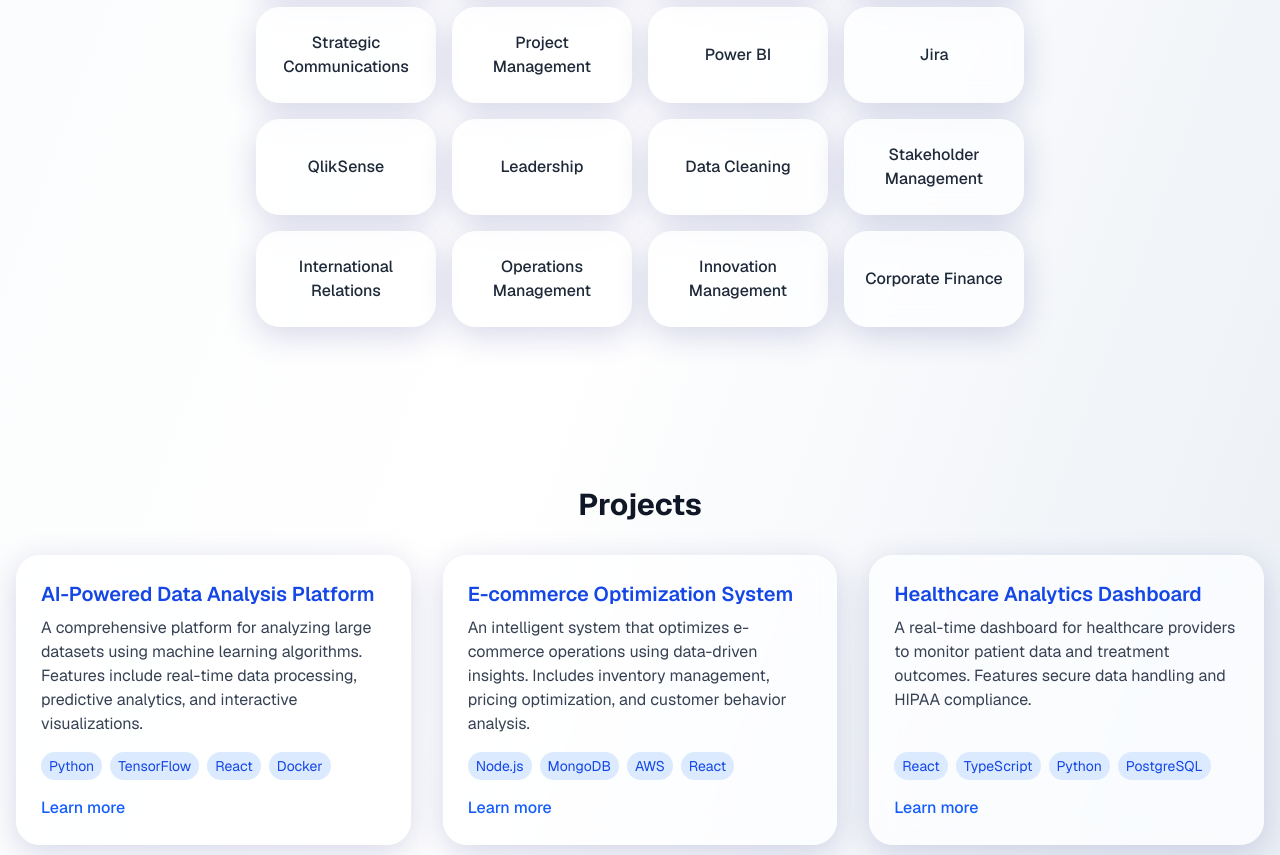
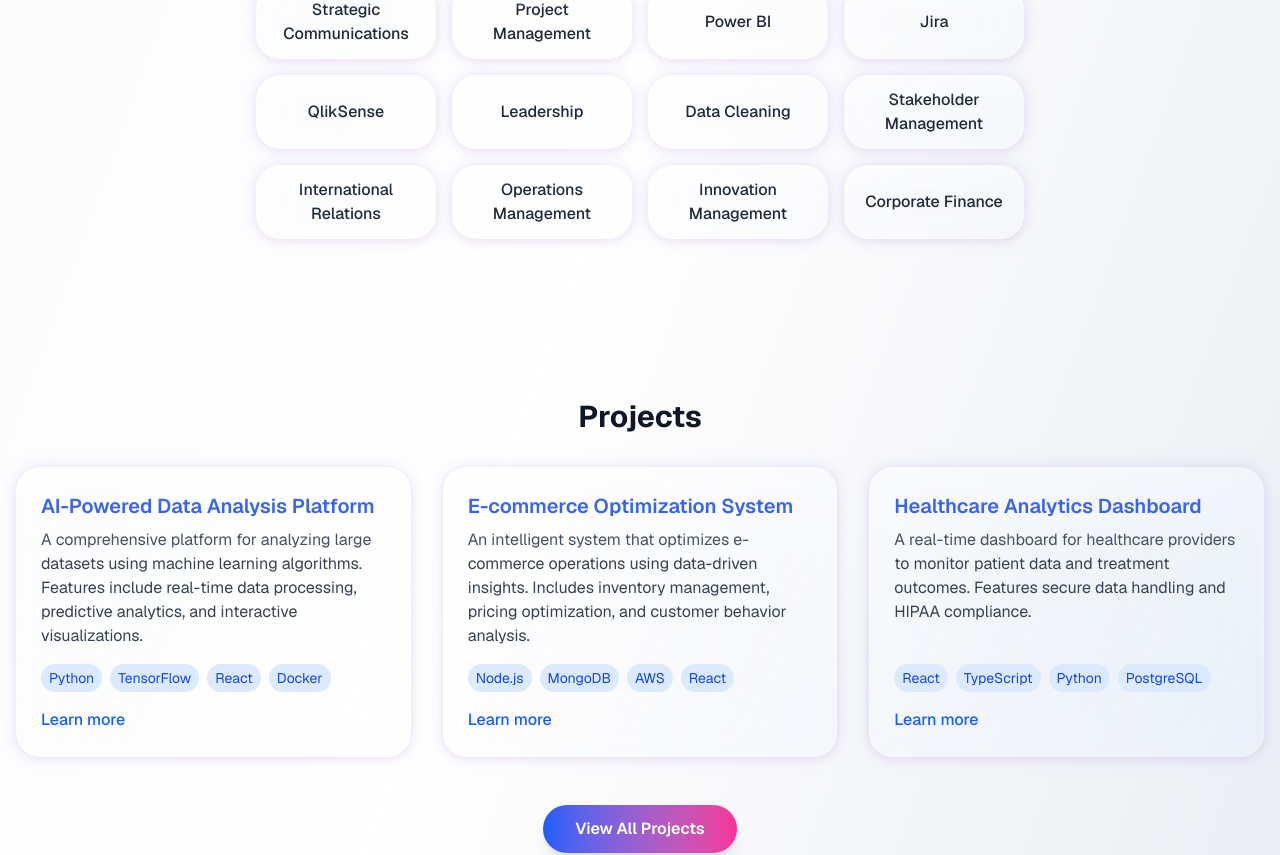
Before and after one commit to mattkasteng/newrep, a Next.js app: page / in a window 1280 px wide. Shown: the part 1661-2516 px from the top of the page. Built offline with nearby package versions, Linux system fonts and the light colour scheme.

Commit message:
Add glassmorphism effects to cards and sections

```diff
--- a/src/app/components/Header.tsx
+++ b/src/app/components/Header.tsx
@@ -1,6 +1,6 @@
 'use client';
 
-import React, { useEffect, useState } from "react";
+import React, { useState, useEffect } from "react";
 import Link from "next/link";
 import { usePathname } from "next/navigation";
 
@@ -19,15 +19,10 @@ const navLinks = [
 
 const Header: React.FC = () => {
   const pathname = usePathname();
-  const [hash, setHash] = useState("");
+  const [activeHash, setActiveHash] = useState<string>('');
 
   useEffect(() => {
-    if (typeof window !== "undefined") {
-      setHash(window.location.hash);
-      const onHashChange = () => setHash(window.location.hash);
-      window.addEventListener("hashchange", onHashChange);
-      return () => window.removeEventListener("hashchange", onHashChange);
-    }
+    setActiveHash(window.location.hash);
   }, []);
 
   return (
@@ -52,9 +47,9 @@ const Header: React.FC = () => {
         </Link>
         <ul className="flex gap-4 sm:gap-8 text-base font-medium">
           {navLinks.map((link) => {
-            const isHashLink = link.href.startsWith("/#");
             const isActive = pathname === link.href ||
-              (isHashLink && pathname === "/" && hash === link.href.replace("/", ""));
+              (link.href.startsWith('/#') && pathname === '/' && activeHash === link.href.substring(1));
+
             return (
               <li key={link.href}>
                 <Link
--- a/src/app/components/ProjectCard.tsx
+++ b/src/app/components/ProjectCard.tsx
@@ -1,4 +1,5 @@
 import React from "react";
+import Image from "next/image";
 
 /**
  * ProjectCard - Card for project showcase with hover and glassmorphism.
@@ -10,7 +11,6 @@ interface ProjectCardProps {
   link?: string;
   technologies?: string[];
   image?: string;
-  showImage?: boolean;
 }
 
 const ProjectCard: React.FC<ProjectCardProps> = ({
@@ -18,16 +18,17 @@ const ProjectCard: React.FC<ProjectCardProps> = ({
   description,
   link,
   technologies,
-  image,
-  showImage = false
+  image
 }) => (
-  <div className="glass card-hover rounded-2xl p-6 flex flex-col animate-fade-in border-2 border-transparent hover:border-gradient-to-r hover:from-blue-400 hover:to-pink-400 transition-all">
-    {showImage && image && (
-      <div className="mb-4 aspect-video overflow-hidden rounded-lg">
-        <img
+  <div className="glass glass-highlight glass-glow glass-reflection card-hover rounded-2xl p-6 flex flex-col animate-fade-in border-2 border-transparent hover:border-gradient-to-r hover:from-blue-400 hover:to-pink-400 transition-all">
+    {image && (
+      <div className="mb-4 rounded-xl overflow-hidden">
+        <Image
           src={image}
           alt={title}
-          className="w-full h-full object-cover"
+          width={800}
+          height={400}
+          className="w-full h-48 object-cover object-center rounded-xl"
         />
       </div>
     )}
--- a/src/app/globals.css
+++ b/src/app/globals.css
@@ -31,16 +31,37 @@ body {
 }
 
 .glass {
-  background: rgba(255,255,255,0.7);
-  box-shadow: 0 8px 32px 0 rgba(31, 38, 135, 0.18);
-  backdrop-filter: blur(12px) saturate(180%);
+  background: rgba(255,255,255,0.55);
+  box-shadow: 0 8px 32px 0 rgba(31, 38, 135, 0.18), 0 1.5px 8px 0 rgba(255,255,255,0.12) inset;
+  backdrop-filter: blur(16px) saturate(180%);
   border-radius: 1.5rem;
-  border: 1px solid rgba(255,255,255,0.18);
+  border: 1px solid rgba(255,255,255,0.22);
 }
 
 .dark .glass {
-  background: rgba(24,24,27,0.7);
-  border: 1px solid rgba(30,41,59,0.3);
+  background: rgba(24,24,27,0.55);
+  border: 1px solid rgba(30,41,59,0.32);
+}
+
+.glass-highlight {
+  background: linear-gradient(120deg, rgba(255,255,255,0.18) 0%, rgba(255,255,255,0.08) 100%);
+}
+
+.glass-glow {
+  box-shadow: 0 0 16px 2px rgba(99,102,241,0.10), 0 2px 8px 0 rgba(236,72,153,0.10);
+}
+
+.glass-reflection {
+  position: relative;
+}
+.glass-reflection::before {
+  content: '';
+  position: absolute;
+  top: 0; left: 0; right: 0;
+  height: 30%;
+  background: linear-gradient(180deg, rgba(255,255,255,0.25) 0%, rgba(255,255,255,0.05) 100%);
+  border-radius: 1.5rem 1.5rem 0 0;
+  pointer-events: none;
 }
 
 .card-hover {
--- a/src/app/projects/page.tsx
+++ b/src/app/projects/page.tsx
@@ -8,7 +8,7 @@ const projects = [
     description: "A comprehensive platform for analyzing large datasets using machine learning algorithms. Features include real-time data processing, predictive analytics, and interactive visualizations.",
     link: "/projects/ai-data-platform",
     technologies: ["Python", "TensorFlow", "React", "Docker"],
-    image: "https://images.unsplash.com/photo-1677442136019-21780ecad995?auto=format&fit=crop&w=800&q=80"
+    image: "https://images.unsplash.com/photo-1519389950473-47ba0277781c?auto=format&fit=crop&w=800&q=80"
   },
   {
     id: "project2",
@@ -16,7 +16,7 @@ const projects = [
     description: "An intelligent system that optimizes e-commerce operations using data-driven insights. Includes inventory management, pricing optimization, and customer behavior analysis.",
     link: "/projects/ecommerce-optimization",
     technologies: ["Node.js", "MongoDB", "AWS", "React"],
-    image: "https://images.unsplash.com/photo-1661956602116-aa6865609028?auto=format&fit=crop&w=800&q=80"
+    image: "https://images.unsplash.com/photo-1506744038136-46273834b3fb?auto=format&fit=crop&w=800&q=80"
   },
   {
     id: "project3",
@@ -24,7 +24,7 @@ const projects = [
     description: "A real-time dashboard for healthcare providers to monitor patient data and treatment outcomes. Features secure data handling and HIPAA compliance.",
     link: "/projects/healthcare-dashboard",
     technologies: ["React", "TypeScript", "Python", "PostgreSQL"],
-    image: "https://images.unsplash.com/photo-1576091160550-2173dba999ef?auto=format&fit=crop&w=800&q=80"
+    image: "https://images.unsplash.com/photo-1503676382389-4809596d5290?auto=format&fit=crop&w=800&q=80"
   }
 ];
 
@@ -44,7 +44,6 @@ export default function ProjectsPage() {
               link={project.link}
               technologies={project.technologies}
               image={project.image}
-              showImage={true}
             />
           ))}
         </div>
--- a/src/app/sections/BlogSection.tsx
+++ b/src/app/sections/BlogSection.tsx
@@ -44,7 +44,7 @@ const BlogSection: React.FC = () => {
       <h2 className="text-3xl font-bold mb-8 text-gray-900 dark:text-white">Blog</h2>
       <div className="max-w-6xl w-full grid grid-cols-1 md:grid-cols-3 gap-8">
         {posts.map((_node) => (
-          <div key={_node.slug} className="glass card-hover p-6 flex flex-col animate-fade-in">
+          <div key={_node.slug} className="glass glass-highlight glass-glow glass-reflection card-hover p-6 flex flex-col animate-fade-in">
             <div className="mb-4 rounded-xl overflow-hidden">
               <Image
                 src={_node.image}
--- a/src/app/sections/HeroSection.tsx
+++ b/src/app/sections/HeroSection.tsx
@@ -12,7 +12,7 @@ const HeroSection: React.FC = () => {
       }}
     >
       <div className="absolute inset-0 -z-10 bg-gradient-to-br from-blue-400/40 via-purple-400/30 to-pink-400/30 animate-gradient-x" />
-      <div className="glass max-w-2xl w-full mx-auto p-8 md:p-12 flex flex-col items-center shadow-2xl animate-fade-in">
+      <div className="glass glass-highlight glass-glow glass-reflection max-w-2xl w-full mx-auto p-8 md:p-12 flex flex-col items-center shadow-2xl animate-fade-in">
         <h1 className="text-4xl sm:text-6xl font-extrabold bg-gradient-to-r from-blue-600 via-purple-600 to-pink-600 bg-clip-text text-transparent drop-shadow-lg mb-4 tracking-tight">
           Matteus Kasten Guimarães
         </h1>
--- a/src/app/sections/SkillsSection.tsx
+++ b/src/app/sections/SkillsSection.tsx
@@ -27,7 +27,7 @@ const SkillsSection: React.FC = () => {
         {skills.map((skill) => (
           <div
             key={skill}
-            className="glass card-hover px-4 py-3 text-center text-gray-800 dark:text-gray-200 font-medium shadow animate-fade-in flex flex-col justify-center items-center h-24"
+            className="glass glass-highlight glass-glow glass-reflection card-hover px-4 py-3 text-center text-gray-800 dark:text-gray-200 font-medium shadow animate-fade-in flex items-center justify-center"
           >
             {skill}
           </div>
```
Also changed, not shown: src/app/components/Footer.tsx (indentation only).
